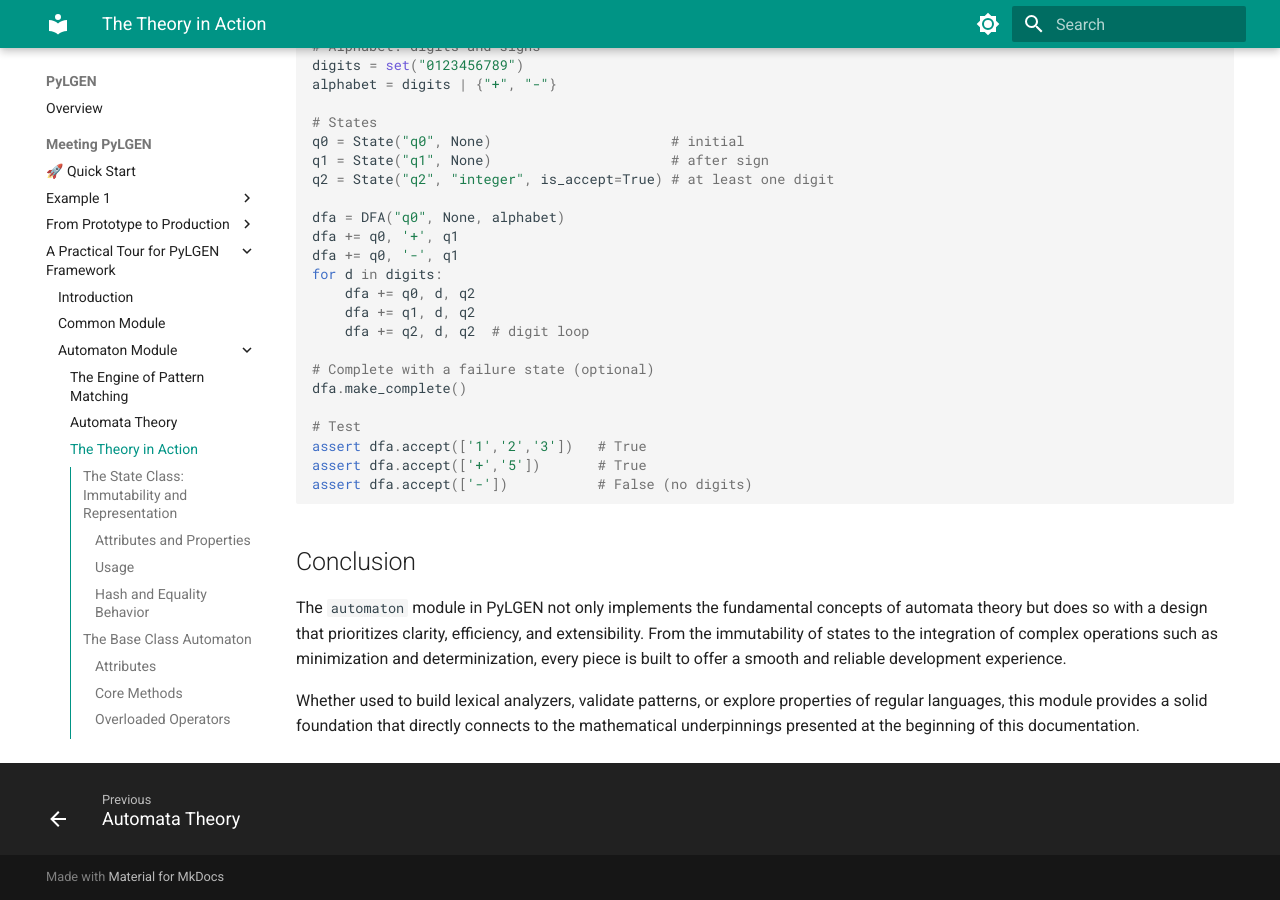
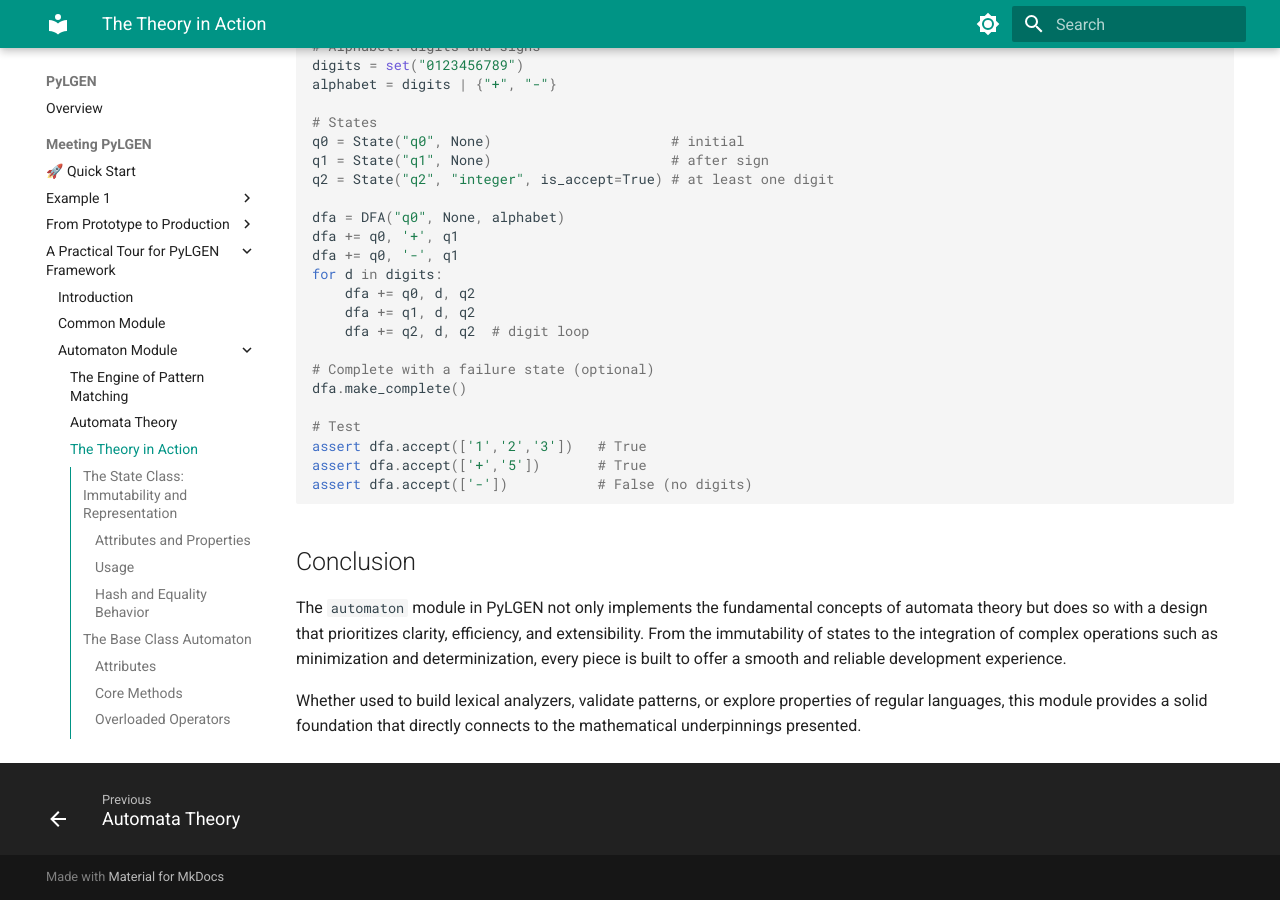
Before and after one commit to YonyUk/pylgen, an MkDocs documentation site: the page built from docs/api/automaton/automaton.md, in a window 1280 px wide and 900 px high, scrolled down 6493 px. Built offline with MkDocs 1.6.1 and Material for MkDocs 9.7.7, drawn with Linux system fonts in a browser that asks for light colours.

Commit message:
updates automaton.md

```diff
--- a/docs/api/automaton/automaton.md
+++ b/docs/api/automaton/automaton.md
@@ -309,4 +309,4 @@ To illustrate combined usage, let us build an automaton that recognizes integers
 
 The `automaton` module in PyLGEN not only implements the fundamental concepts of automata theory but does so with a design that prioritizes clarity, efficiency, and extensibility. From the immutability of states to the integration of complex operations such as minimization and determinization, every piece is built to offer a smooth and reliable development experience.
 
-Whether used to build lexical analyzers, validate patterns, or explore properties of regular languages, this module provides a solid foundation that directly connects to the mathematical underpinnings presented at the beginning of this documentation.
+Whether used to build lexical analyzers, validate patterns, or explore properties of regular languages, this module provides a solid foundation that directly connects to the mathematical underpinnings presented.
```
